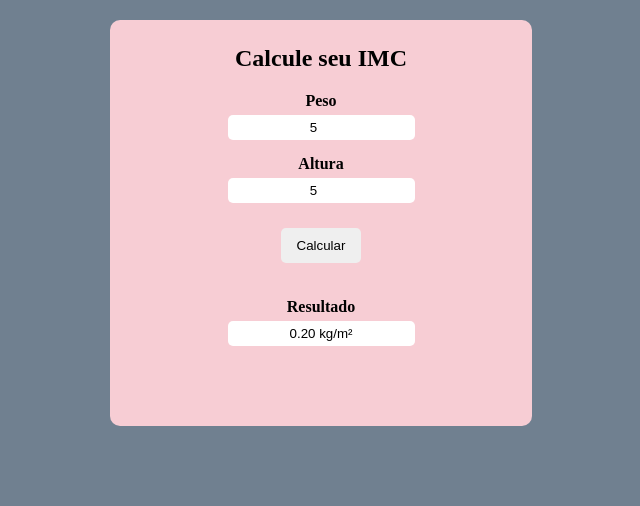
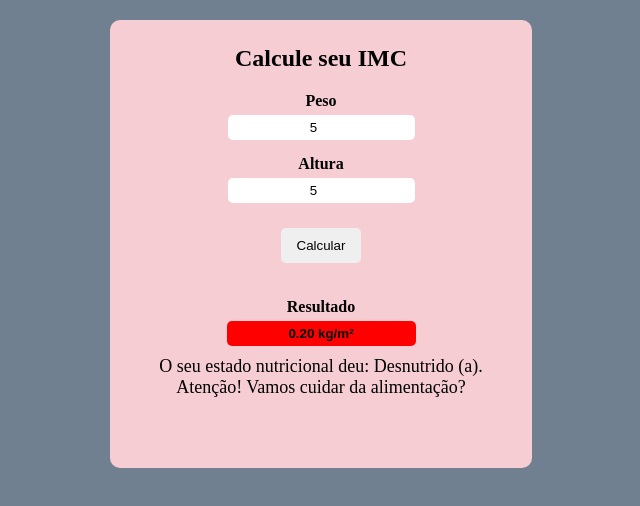
Before and after one commit to patriciasanttos/PROJETO_IMC_NUTRI, a plain HTML site: page index.html in a window 1280 px wide. Both pictures are taken after typing "5", "5", "Sample" into the empty fields and a click on the button "Calcular". Shown: the whole page, without its empty margins (319-959 px from the left). Drawn offline with Linux system fonts and the light colour scheme.

Commit message:
Adição de If Else no resultado do IMC

```diff
--- a/index.html
+++ b/index.html
@@ -10,14 +10,18 @@
     <section>
         <h1>Calcule seu IMC</h1>
         <div>
-            <h4>Peso</h4> <input id="peso" type="number">
+            <h4>Peso</h4> <input id="peso" type="number" placeholder="Digite o seu peso">
         </div>
         <div>
-            <h4>Altura</h4> <input id="altura" type="number">
+            <h4>Altura</h4> <input id="altura" type="number" placeholder="Digite sua altura">
         </div>
         <button onclick="calcular()">Calcular</button>
         <div>
             <h4>Resultado</h4> <input id="resultado" type="text" placeholder="00,00 kg/m²">
+        </div>
+
+        <div id="estado-nutricional">
+
         </div>
     </section>
 
--- a/script.js
+++ b/script.js
@@ -1,15 +1,24 @@
 function calcular(){
     let peso = document.getElementById('peso').value
     let altura = document.getElementById('altura').value
-    let calcular = Number(peso) / Number(altura) / Number(altura)
-    let resultado = document.getElementById('resultado').value = `${calcular.toFixed(2)} kg/m²`
+    let resultado = Number(peso) / Number(altura) / Number(altura)
+    let resultado_formatado = `${resultado.toFixed(2)} kg/m²`
+    document.getElementById('resultado').value = resultado_formatado
 
-
-    if (resultado <17.99){
-        resultado.innerHTML = `O seu IMC de ${resultado} está desnutrido`
+    if (resultado < 18.5){
+        document.getElementById('estado-nutricional').innerHTML = 'O seu estado nutricional deu: Desnutrido (a). Atenção! Vamos cuidar da alimentação?'
+        document.getElementById('resultado').style.backgroundColor = 'red'
+    } else if (resultado >= 18.5 && resultado < 25) {
+        document.getElementById('estado-nutricional').innerHTML = 'O seu estado nutricional deu: Eutrófico (a). Você está num bom caminho! Continue cuidando da sua alimentação.'
+        document.getElementById('resultado').style.backgroundColor = 'green'
     }
-    else{
-
+    else if (resultado >= 25 && resultado < 30) {
+        document.getElementById('estado-nutricional').innerHTML = 'O seu estado nutricional deu: Sobrepeso. Atenção! Posso te ajudar a fazer uma reeducação alimentar.'
+        document.getElementById('resultado').style.backgroundColor = 'orange'
+    }
+    else {
+        document.getElementById('estado-nutricional').innerHTML = 'O seu estado nutricional deu: Obesidade. Atenção! Posso te ajudar a fazer uma reeducação alimentar.'
+        document.getElementById('resultado').style.backgroundColor = 'red'
     }
 
 
--- a/style.css
+++ b/style.css
@@ -1,18 +1,18 @@
-*{
+* {
     margin: 0px;
     padding: 0px;
 }
 
-body{
+body {
     padding: 20px;
     background-color: #708090;
 
 }
 
-section{
+section {
     width: 30%;
     margin: auto;
-    background-color:#f7cdd4;
+    background-color: #f7cdd4;
     padding: 25px;
     border-radius: 10px;
     padding-bottom: 70px;
@@ -20,15 +20,15 @@ section{
     text-align: center;
 }
 
-section h1{
+section h1 {
     margin-bottom: 15px;
 }
 
-section h4{
+section h4 {
     padding: 5px;
 }
 
-section input{
+section input {
     margin-bottom: 10px;
     padding: 5px;
     border: 0px;
@@ -36,7 +36,11 @@ section input{
     text-align: center;
 }
 
-button{
+#resultado {
+    font-weight: 700;
+}
+
+button {
     margin-top: 15px;
     margin-bottom: 30px;
     padding: 5px;
@@ -47,34 +51,37 @@ button{
     cursor: pointer;
 }
 
-button:hover{
-    background-color:#d799a4 ;
+button:hover {
+    background-color: #d799a4;
     transform: translateY(-5px);
     box-shadow: 0px 10px 15px #db77bb;
     transition-duration: 0.5s;
 }
 
+#estado-nutricional {
+    font-size: 18px;
+}
 
-@media (max-width: 768px){
-    section{
+@media (max-width: 768px) {
+    section {
         width: 85%;
     }
 
-    section h1{
+    section h1 {
         font-size: 35px;
     }
 
-    section h4{
+    section h4 {
         font-size: 25px;
     }
 
-    section input{
+    section input {
         height: 25px;
         font-size: 16px;
         margin-bottom: 15px;
     }
 
-    button{
+    button {
         font-size: 16px;
         height: 40px;
         width: 100px;
```
